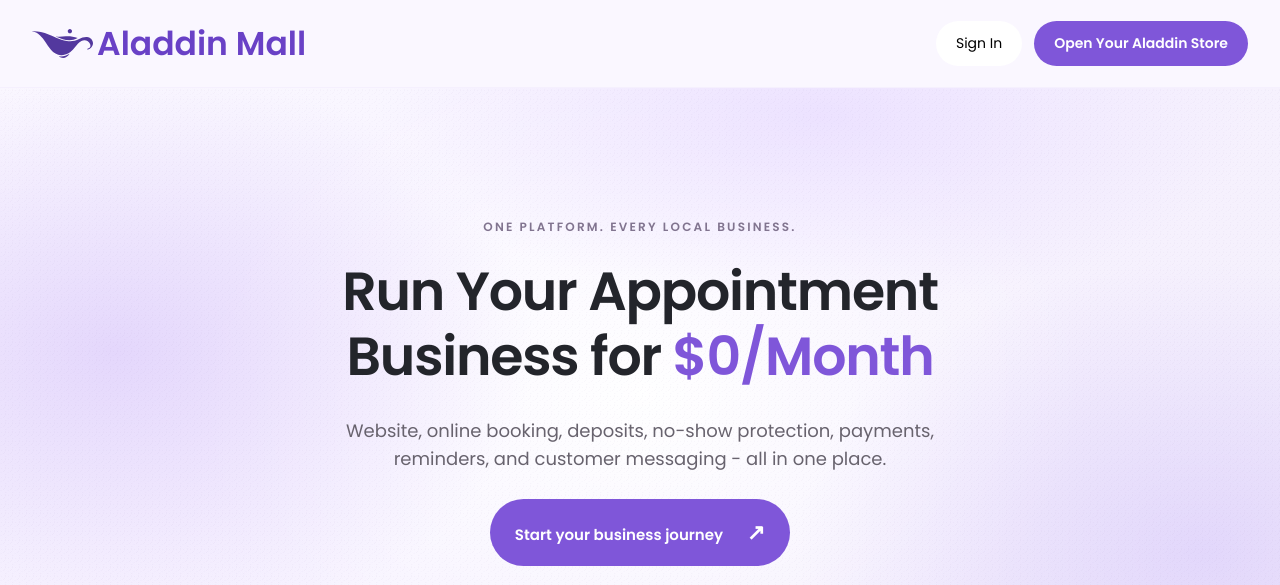
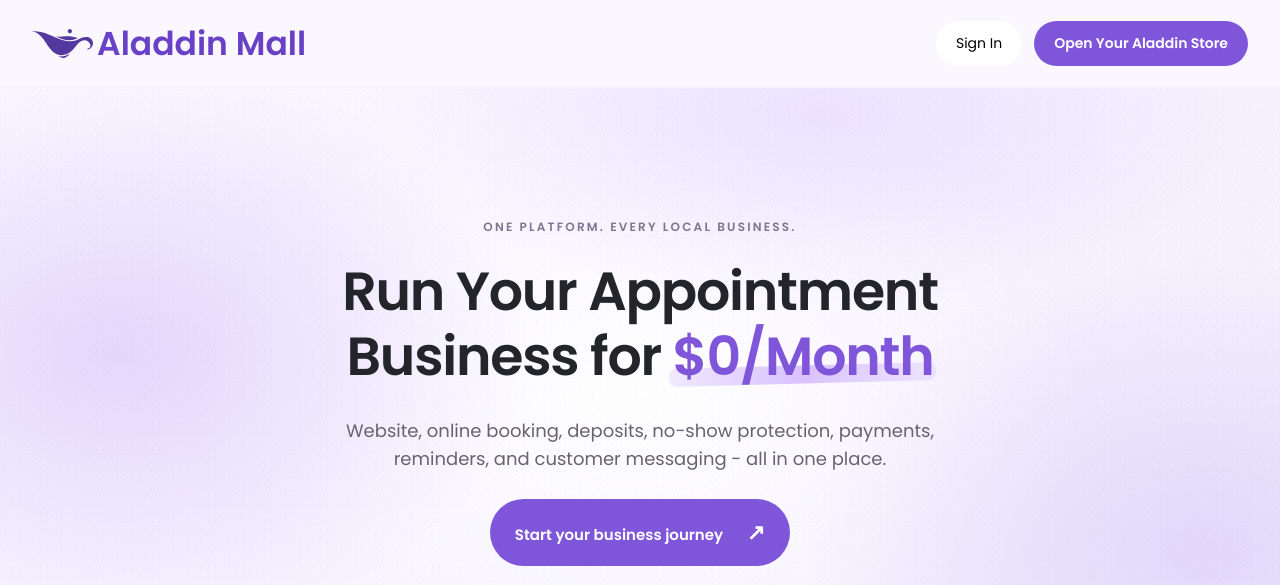
Before and after one commit to Yuhanchen1/aladdinmallwebsite, a plain HTML site: page index.html in a window 1280 px wide. Shown: the top 585 px of the page. Drawn offline with Linux system fonts and the light colour scheme.

Commit message:
Emphasize $0/Month with animated lavender marker and gentle light sweep

```diff
--- a/style.css
+++ b/style.css
@@ -92,3 +92,29 @@ header.scrolled{background:rgba(250,248,255,.94)}
 .hero-scroll-shell .world-hero.row-ready .scene-stage .scene{pointer-events:auto}
 .hero-scroll-shell .world-hero.row-ready .gallery-copy{position:absolute;z-index:6}
 .hero-scroll-shell .world-hero.row-ready .scene-stage:focus-visible{outline:2px solid #b692f6;outline-offset:-4px}
+
+/* A short marker reveal and a restrained sheen emphasize the free price. */
+.hero-scroll-shell .hero-copy h1 em{
+ display:inline-block;position:relative;isolation:isolate;white-space:nowrap;
+ color:#7f56d9;background:none;animation:none;
+}
+.hero-scroll-shell .hero-copy h1 em::before{
+ content:"";position:absolute;z-index:-1;left:-.06em;right:-.06em;
+ bottom:.04em;height:.33em;border-radius:.13em;
+ background:linear-gradient(100deg,rgba(196,160,255,.2),rgba(184,139,255,.5),rgba(219,194,255,.3));
+ transform:scaleX(0) rotate(-1.5deg);transform-origin:left center;
+ animation:price-marker .9s cubic-bezier(.16,1,.3,1) .8s forwards;
+}
+.hero-scroll-shell .hero-copy h1 em::after{
+ content:"";position:absolute;inset:0;pointer-events:none;
+ background:linear-gradient(110deg,transparent 28%,rgba(255,255,255,.65) 48%,transparent 68%);
+ background-size:300% 100%;background-position:150% 0;
+ mix-blend-mode:soft-light;
+ animation:price-light 5.5s ease-in-out 1.4s 2;
+}
+@keyframes price-marker{to{transform:scaleX(1) rotate(-1.5deg)}}
+@keyframes price-light{0%,10%{background-position:150% 0;opacity:0}18%{opacity:1}40%{background-position:-50% 0;opacity:0}100%{background-position:-50% 0;opacity:0}}
+@media(prefers-reduced-motion:reduce){
+ .hero-scroll-shell .hero-copy h1 em::before{animation:none;transform:scaleX(1) rotate(-1.5deg)}
+ .hero-scroll-shell .hero-copy h1 em::after{display:none}
+}
```
